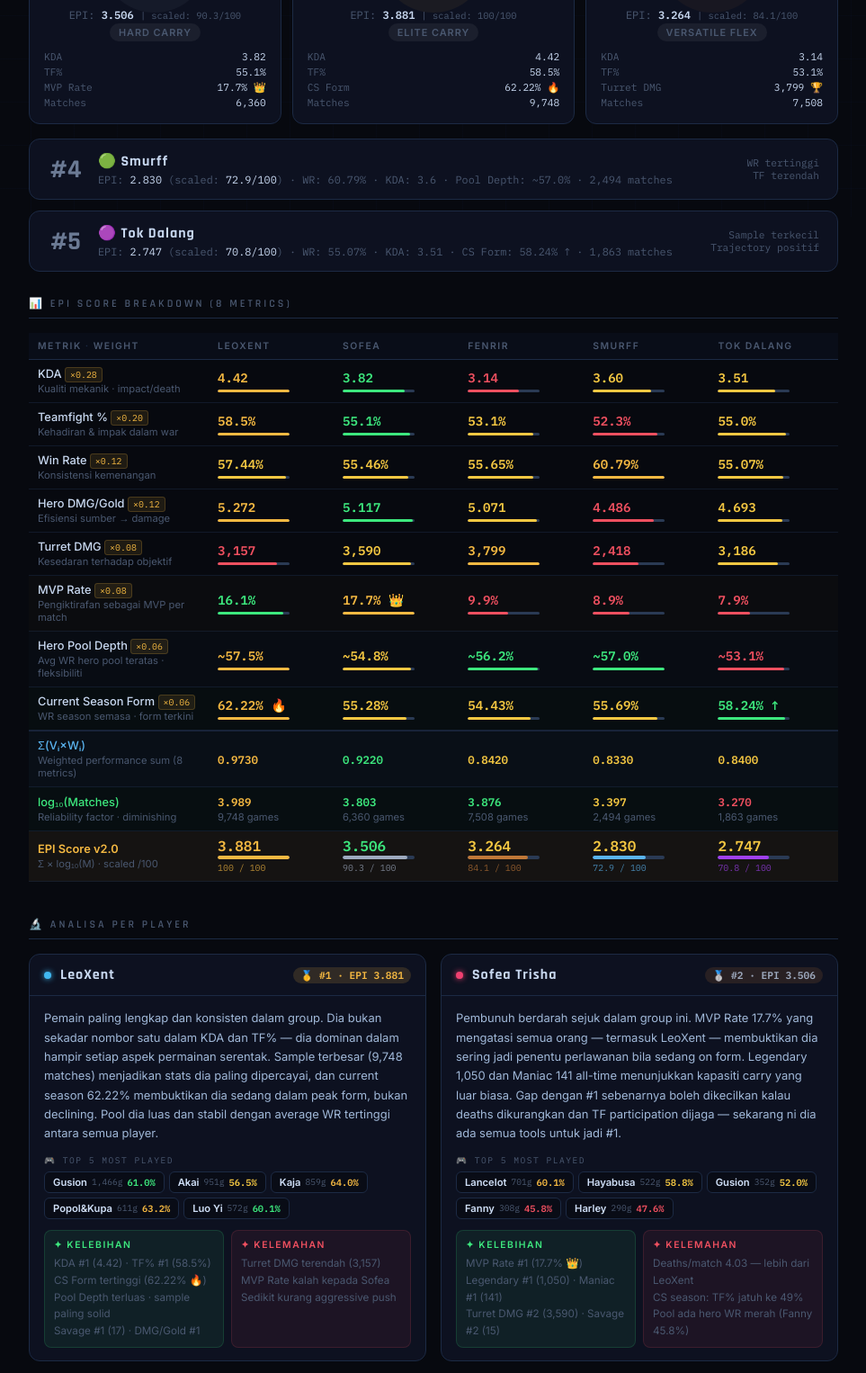
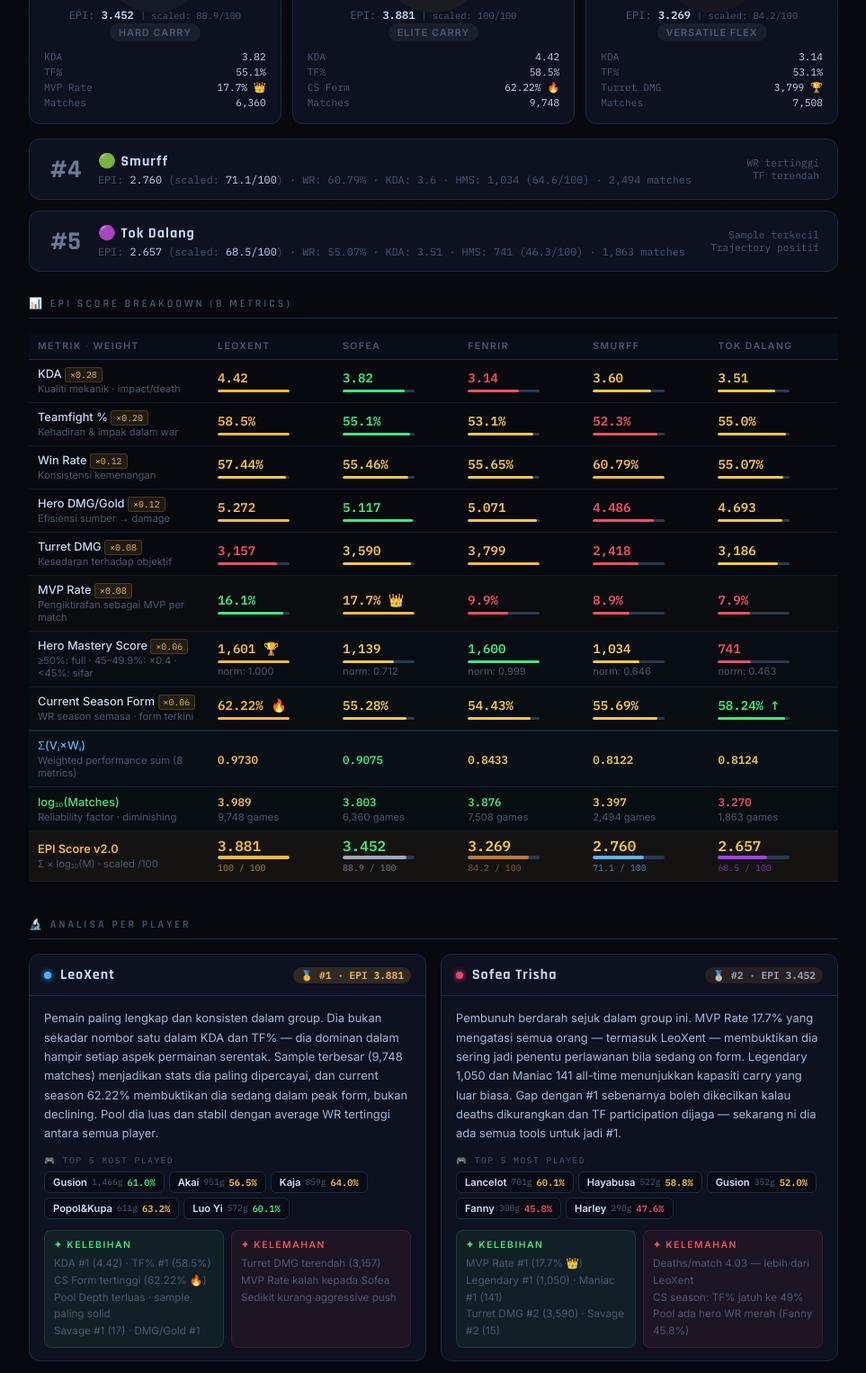
Before and after one commit to leoxent/mlbb-dashboard, a plain HTML site: page index.html in a window 1280 px wide. Shown: the part 559-2085 px from the top of the page at 90% size, without its empty margins (158-1121 px from the left). Drawn offline with Linux system fonts and the light colour scheme.

Commit message:
Add files via upload

```diff
--- a/index.html
+++ b/index.html
@@ -3,6 +3,7 @@
 <head>
 <meta charset="UTF-8">
 <meta name="viewport" content="width=device-width, initial-scale=1.0">
+<link rel="icon" type="image/png" href="favicon.png">
 <title>MLBB Player Ranking — EPI Formula</title>
 <link href="https://fonts.googleapis.com/css2?family=Rajdhani:wght@500;600;700&family=IBM+Plex+Mono:wght@400;600&family=Inter:wght@300;400;500;600&display=swap" rel="stylesheet">
 <style>
@@ -330,14 +331,14 @@ body::before {
     <div class="hdr">
       <div class="hdr-tag">Elite Performance Index · EPI v2.0 Formula</div>
       <h1>MLBB <span>Player</span> Ranking</h1>
-      <div class="hdr-sub">5 Players · 8-Metric Weighted Analysis · Objectively Scored</div>
+      <div class="hdr-sub">5 Players · 8-Metric Weighted Analysis · Hero Mastery Score (HMS) Pool Depth</div>
       <div class="formula-badge">
         <span class="f-eq">EPI</span>
         <span style="color:var(--dim)">= (</span>
         <span class="f-kda">KDA×0.28</span>
         <span style="color:var(--dim)">+</span>
         <span class="f-tf">TF%×0.20</span>
-        <span style="color:var(--dim)">+ WR×0.12 + DMG/Gold×0.12 + Turret×0.08 + MVPRate×0.08 + PoolDepth×0.06 + CSForm×0.06)</span>
+        <span style="color:var(--dim)">+ WR×0.12 + DMG/Gold×0.12 + Turret×0.08 + MVPRate×0.08 + HMS×0.06 + CSForm×0.06)</span>
         <span style="color:var(--dim)">×</span>
         <span class="f-rel">log₁₀(Matches)</span>
       </div>
@@ -356,7 +357,7 @@ body::before {
         <div class="pod-glow"></div>
         <div class="pod-rank">#2</div>
         <div class="pod-name">Sofea Trisha</div>
-        <div class="pod-epi">EPI: <span class="ev">3.506</span> <span class="es">| scaled: 90.3/100</span></div>
+        <div class="pod-epi">EPI: <span class="ev">3.452</span> <span class="es">| scaled: 88.9/100</span></div>
         <span class="pod-tag">Hard Carry</span>
         <div class="pod-stats">
           <div class="pod-stat-row"><span>KDA</span><span>3.82</span></div>
@@ -384,7 +385,7 @@ body::before {
         <div class="pod-glow"></div>
         <div class="pod-rank">#3</div>
         <div class="pod-name">Fenrir</div>
-        <div class="pod-epi">EPI: <span class="ev">3.264</span> <span class="es">| scaled: 84.1/100</span></div>
+        <div class="pod-epi">EPI: <span class="ev">3.269</span> <span class="es">| scaled: 84.2/100</span></div>
         <span class="pod-tag">Versatile Flex</span>
         <div class="pod-stats">
           <div class="pod-stat-row"><span>KDA</span><span>3.14</span></div>
@@ -400,7 +401,7 @@ body::before {
       <div class="rx-badge">#4</div>
       <div>
         <div class="rx-name">🟢 Smurff</div>
-        <div class="rx-score">EPI: <span>2.830</span> (scaled: <span>72.9/100</span>) · WR: 60.79% · KDA: 3.6 · Pool Depth: ~57.0% · 2,494 matches</div>
+        <div class="rx-score">EPI: <span>2.760</span> (scaled: <span>71.1/100</span>) · WR: 60.79% · KDA: 3.6 · HMS: 1,034 (64.6/100) · 2,494 matches</div>
       </div>
       <div style="margin-left:auto;font-size:0.7rem;color:var(--muted);text-align:right;font-family:'IBM Plex Mono',monospace;">WR tertinggi<br>TF terendah</div>
     </div>
@@ -408,7 +409,7 @@ body::before {
       <div class="rx-badge">#5</div>
       <div>
         <div class="rx-name">🟣 Tok Dalang</div>
-        <div class="rx-score">EPI: <span>2.747</span> (scaled: <span>70.8/100</span>) · WR: 55.07% · KDA: 3.51 · CS Form: 58.24% ↑ · 1,863 matches</div>
+        <div class="rx-score">EPI: <span>2.657</span> (scaled: <span>68.5/100</span>) · WR: 55.07% · KDA: 3.51 · HMS: 741 (46.3/100) · 1,863 matches</div>
       </div>
       <div style="margin-left:auto;font-size:0.7rem;color:var(--muted);text-align:right;font-family:'IBM Plex Mono',monospace;">Sample terkecil<br>Trajectory positif</div>
     </div>
@@ -481,14 +482,14 @@ body::before {
           <td><div class="sv lo" style="font-size:0.88rem;">8.9%</div><div style="height:3px;background:var(--dim);border-radius:2px;overflow:hidden;margin-top:4px;width:80px"><div style="height:100%;width:50.3%;background:var(--red);border-radius:2px"></div></div></td>
           <td><div class="sv lo" style="font-size:0.88rem;">7.9%</div><div style="height:3px;background:var(--dim);border-radius:2px;overflow:hidden;margin-top:4px;width:80px"><div style="height:100%;width:44.6%;background:var(--red);border-radius:2px"></div></div></td>
         </tr>
-        <!-- Pool Depth — NEW -->
+        <!-- Pool Depth — HMS sliding scale -->
         <tr style="background:rgba(90,180,240,0.018);">
-          <td><div class="cat">Hero Pool Depth <span class="w-tag">×0.06</span></div><div class="note">Avg WR hero pool teratas · fleksibiliti</div></td>
-          <td><div class="sv best" style="font-size:0.88rem;">~57.5%</div><div style="height:3px;background:var(--dim);border-radius:2px;overflow:hidden;margin-top:4px;width:80px"><div style="height:100%;width:100%;background:var(--gold);border-radius:2px"></div></div></td>
-          <td><div class="sv ok" style="font-size:0.88rem;">~54.8%</div><div style="height:3px;background:var(--dim);border-radius:2px;overflow:hidden;margin-top:4px;width:80px"><div style="height:100%;width:95.3%;background:var(--yellow);border-radius:2px"></div></div></td>
-          <td><div class="sv good" style="font-size:0.88rem;">~56.2%</div><div style="height:3px;background:var(--dim);border-radius:2px;overflow:hidden;margin-top:4px;width:80px"><div style="height:100%;width:97.7%;background:var(--green);border-radius:2px"></div></div></td>
-          <td><div class="sv good" style="font-size:0.88rem;">~57.0%</div><div style="height:3px;background:var(--dim);border-radius:2px;overflow:hidden;margin-top:4px;width:80px"><div style="height:100%;width:99.1%;background:var(--green);border-radius:2px"></div></div></td>
-          <td><div class="sv lo" style="font-size:0.88rem;">~53.1%</div><div style="height:3px;background:var(--dim);border-radius:2px;overflow:hidden;margin-top:4px;width:80px"><div style="height:100%;width:92.3%;background:var(--red);border-radius:2px"></div></div></td>
+          <td><div class="cat">Hero Mastery Score <span class="w-tag">×0.06</span></div><div class="note">≥50%: full · 45–49.9%: ×0.4 · &lt;45%: sifar</div></td>
+          <td><div class="sv best" style="font-size:0.88rem;">1,601 🏆</div><div style="height:3px;background:var(--dim);border-radius:2px;overflow:hidden;margin-top:4px;width:80px"><div style="height:100%;width:100%;background:var(--gold);border-radius:2px"></div></div><div class="note">norm: 1.000</div></td>
+          <td><div class="sv ok" style="font-size:0.88rem;">1,139</div><div style="height:3px;background:var(--dim);border-radius:2px;overflow:hidden;margin-top:4px;width:80px"><div style="height:100%;width:71.2%;background:var(--yellow);border-radius:2px"></div></div><div class="note">norm: 0.712</div></td>
+          <td><div class="sv good" style="font-size:0.88rem;">1,600</div><div style="height:3px;background:var(--dim);border-radius:2px;overflow:hidden;margin-top:4px;width:80px"><div style="height:100%;width:99.9%;background:var(--green);border-radius:2px"></div></div><div class="note">norm: 0.999</div></td>
+          <td><div class="sv ok" style="font-size:0.88rem;">1,034</div><div style="height:3px;background:var(--dim);border-radius:2px;overflow:hidden;margin-top:4px;width:80px"><div style="height:100%;width:64.6%;background:var(--yellow);border-radius:2px"></div></div><div class="note">norm: 0.646</div></td>
+          <td><div class="sv lo" style="font-size:0.88rem;">741</div><div style="height:3px;background:var(--dim);border-radius:2px;overflow:hidden;margin-top:4px;width:80px"><div style="height:100%;width:46.3%;background:var(--red);border-radius:2px"></div></div><div class="note">norm: 0.463</div></td>
         </tr>
         <!-- Current Season Form — NEW -->
         <tr style="background:rgba(61,232,126,0.018);">
@@ -503,10 +504,10 @@ body::before {
         <tr style="background:rgba(90,180,240,0.035);border-top:2px solid rgba(28,42,68,0.8);">
           <td><div class="cat" style="color:#5ab4f0;">Σ(Vᵢ×Wᵢ)</div><div class="note">Weighted performance sum (8 metrics)</div></td>
           <td><span class="sv best">0.9730</span></td>
-          <td><span class="sv good">0.9220</span></td>
-          <td><span class="sv ok">0.8420</span></td>
-          <td><span class="sv ok">0.8330</span></td>
-          <td><span class="sv ok">0.8400</span></td>
+          <td><span class="sv good">0.9075</span></td>
+          <td><span class="sv ok">0.8433</span></td>
+          <td><span class="sv ok">0.8122</span></td>
+          <td><span class="sv ok">0.8124</span></td>
         </tr>
         <!-- Log Factor -->
         <tr style="background:rgba(61,232,126,0.025);">
@@ -532,30 +533,30 @@ body::before {
           </td>
           <td>
             <div style="display:flex;flex-direction:column;gap:3px">
-              <span class="sv good" style="font-size:1rem;line-height:1">3.506</span>
-              <div style="height:4px;background:var(--dim);border-radius:2px;overflow:hidden;width:80px"><div style="height:100%;width:90.3%;background:var(--silver);border-radius:2px"></div></div>
-              <span style="font-family:'IBM Plex Mono',monospace;font-size:0.62rem;color:var(--silver);opacity:0.7">90.3 / 100</span>
+              <span class="sv good" style="font-size:1rem;line-height:1">3.452</span>
+              <div style="height:4px;background:var(--dim);border-radius:2px;overflow:hidden;width:80px"><div style="height:100%;width:88.9%;background:var(--silver);border-radius:2px"></div></div>
+              <span style="font-family:'IBM Plex Mono',monospace;font-size:0.62rem;color:var(--silver);opacity:0.7">88.9 / 100</span>
             </div>
           </td>
           <td>
             <div style="display:flex;flex-direction:column;gap:3px">
-              <span class="sv ok" style="font-size:1rem;line-height:1">3.264</span>
-              <div style="height:4px;background:var(--dim);border-radius:2px;overflow:hidden;width:80px"><div style="height:100%;width:84.1%;background:var(--bronze);border-radius:2px"></div></div>
-              <span style="font-family:'IBM Plex Mono',monospace;font-size:0.62rem;color:var(--bronze);opacity:0.7">84.1 / 100</span>
+              <span class="sv ok" style="font-size:1rem;line-height:1">3.269</span>
+              <div style="height:4px;background:var(--dim);border-radius:2px;overflow:hidden;width:80px"><div style="height:100%;width:84.2%;background:var(--bronze);border-radius:2px"></div></div>
+              <span style="font-family:'IBM Plex Mono',monospace;font-size:0.62rem;color:var(--bronze);opacity:0.7">84.2 / 100</span>
             </div>
           </td>
           <td>
             <div style="display:flex;flex-direction:column;gap:3px">
-              <span class="sv ok" style="font-size:1rem;line-height:1">2.830</span>
-              <div style="height:4px;background:var(--dim);border-radius:2px;overflow:hidden;width:80px"><div style="height:100%;width:72.9%;background:#5ab4f0;border-radius:2px"></div></div>
-              <span style="font-family:'IBM Plex Mono',monospace;font-size:0.62rem;color:#5ab4f0;opacity:0.7">72.9 / 100</span>
+              <span class="sv ok" style="font-size:1rem;line-height:1">2.760</span>
+              <div style="height:4px;background:var(--dim);border-radius:2px;overflow:hidden;width:80px"><div style="height:100%;width:71.1%;background:#5ab4f0;border-radius:2px"></div></div>
+              <span style="font-family:'IBM Plex Mono',monospace;font-size:0.62rem;color:#5ab4f0;opacity:0.7">71.1 / 100</span>
             </div>
           </td>
           <td>
             <div style="display:flex;flex-direction:column;gap:3px">
-              <span class="sv ok" style="font-size:1rem;line-height:1">2.747</span>
-              <div style="height:4px;background:var(--dim);border-radius:2px;overflow:hidden;width:80px"><div style="height:100%;width:70.8%;background:#a040f0;border-radius:2px"></div></div>
-              <span style="font-family:'IBM Plex Mono',monospace;font-size:0.62rem;color:#a040f0;opacity:0.7">70.8 / 100</span>
+              <span class="sv ok" style="font-size:1rem;line-height:1">2.657</span>
+              <div style="height:4px;background:var(--dim);border-radius:2px;overflow:hidden;width:80px"><div style="height:100%;width:68.5%;background:#a040f0;border-radius:2px"></div></div>
+              <span style="font-family:'IBM Plex Mono',monospace;font-size:0.62rem;color:#a040f0;opacity:0.7">68.5 / 100</span>
             </div>
           </td>
         </tr>
@@ -599,7 +600,7 @@ body::before {
         <div class="pc-header">
           <div class="pc-dot" style="background:var(--p4);box-shadow:0 0 6px var(--p4)"></div>
           <div class="pc-name">Sofea Trisha</div>
-          <div class="pc-rank-badge" style="background:rgba(192,120,56,0.15);color:var(--silver);">🥈 #2 · EPI 3.506</div>
+          <div class="pc-rank-badge" style="background:rgba(192,120,56,0.15);color:var(--silver);">🥈 #2 · EPI 3.452</div>
         </div>
         <div class="pc-body">
           <div class="verdict">Pembunuh berdarah sejuk dalam group ini. MVP Rate 17.7% yang mengatasi semua orang — termasuk LeoXent — membuktikan dia sering jadi penentu perlawanan bila sedang on form. Legendary 1,050 dan Maniac 141 all-time menunjukkan kapasiti carry yang luar biasa. Gap dengan #1 sebenarnya boleh dikecilkan kalau deaths dikurangkan dan TF participation dijaga — sekarang ni dia ada semua tools untuk jadi #1.</div>
@@ -627,7 +628,7 @@ body::before {
         <div class="pc-header">
           <div class="pc-dot" style="background:var(--p1);box-shadow:0 0 6px var(--p1)"></div>
           <div class="pc-name">Fenrir</div>
-          <div class="pc-rank-badge" style="background:rgba(192,120,56,0.15);color:var(--bronze);">🥉 #3 · EPI 3.264</div>
+          <div class="pc-rank-badge" style="background:rgba(192,120,56,0.15);color:var(--bronze);">🥉 #3 · EPI 3.269</div>
         </div>
         <div class="pc-body">
           <div class="verdict">Pemain yang paling objective-minded dalam group. Turret DMG tertinggi (3,799) dan Gold/min tertinggi (627) menggambarkan dia faham cara nak menang melalui struktur dan farming — bukan sekadar kills. Win streak 18 menunjukkan ketika dia masuk momentum, susah nak hentikan. Kelemahan utama dia adalah KDA yang paling rendah dalam group, menunjukkan positioning yang perlu diperbaiki — kalau selesaikan satu masalah tu, ranking dia boleh lompat ke atas.</div>
@@ -655,7 +656,7 @@ body::before {
         <div class="pc-header">
           <div class="pc-dot" style="background:var(--p5);box-shadow:0 0 6px var(--p5)"></div>
           <div class="pc-name">Smurff</div>
-          <div class="pc-rank-badge" style="background:rgba(107,122,148,0.15);color:var(--rank4);">#4 · EPI 2.830</div>
+          <div class="pc-rank-badge" style="background:rgba(107,122,148,0.15);color:var(--rank4);">#4 · EPI 2.761</div>
         </div>
         <div class="pc-body">
           <div class="verdict">Pemain tank/support paling konsisten dalam group, dengan Franco 900 games (61.2%) dan Edith 833 games (64.6%) sebagai tulang belakang pool dia. WR all-time 60.79% tertinggi dalam group tapi gaya bermain sebagai enabler bermakna dia kurang mendominasi dalam metrik individu seperti KDA dan damage. Pelakon yang solid dan reliable untuk team — bukan "carry" dalam erti kata konvensional, tapi kepentingan dia terhadap team susah diukur dengan angka semata-mata.</div>
@@ -683,7 +684,7 @@ body::before {
         <div class="pc-header">
           <div class="pc-dot" style="background:var(--p2);box-shadow:0 0 6px var(--p2)"></div>
           <div class="pc-name">Tok Dalang</div>
-          <div class="pc-rank-badge" style="background:rgba(107,122,148,0.15);color:var(--rank4);">#5 · EPI 2.747</div>
+          <div class="pc-rank-badge" style="background:rgba(107,122,148,0.15);color:var(--rank4);">#5 · EPI 2.656</div>
         </div>
         <div class="pc-body">
           <div class="verdict">Pemain yang paling sukar dinilai secara adil dalam group ini. Weighted sum dia (0.8400) sebenarnya lebih tinggi dari Smurff (0.8330) — bermakna secara per-game, kualiti permainan dia adalah kompetitif. Masalahnya hanya satu: sample terkecil (1,863 matches) yang menjatuhkan reliability factor. Current season dia menunjukkan trajectory yang paling positif dalam group — WR 58.24% (#2) dan KDA 3.9 adalah angka yang meyakinkan. Dengan lebih banyak ranked games, ranking dia akan naik secara natural.</div>
@@ -772,13 +773,13 @@ body::before {
 <div class="footer-methodology">
   <div class="footer-inner">
     <div class="footer-title">📐 Metodologi & Formula</div>
-    <div class="footer-subtitle">Elite Performance Index v2.0 (EPI) · 8-Metric Multivariate Weighted Analysis</div>
+    <div class="footer-subtitle">Elite Performance Index v2.0 (EPI) · 8-Metric · Hero Mastery Score (HMS) Pool Depth</div>
 
     <div class="meth-grid">
 
       <div class="meth-card">
         <div class="meth-card-title">🧮 Formula Utama — EPI v2.0</div>
-        <div class="meth-formula">EPI = Σ(Vᵢ × Wᵢ) × log₁₀(Matches)<br><br>= (KDA×0.28 + TF%×0.20 + WR×0.12<br>&nbsp;&nbsp;&nbsp;+ DMGratio×0.12 + Turret×0.08<br>&nbsp;&nbsp;&nbsp;+ MVPRate×0.08 + PoolDepth×0.06<br>&nbsp;&nbsp;&nbsp;+ CSForm×0.06)<br>&nbsp;&nbsp;× log₁₀(Total Matches)</div>
+        <div class="meth-formula">EPI = Σ(Vᵢ × Wᵢ) × log₁₀(Matches)<br><br>= (KDA×0.28 + TF%×0.20 + WR×0.12<br>&nbsp;&nbsp;&nbsp;+ DMGratio×0.12 + Turret×0.08<br>&nbsp;&nbsp;&nbsp;+ MVPRate×0.08 + HMS×0.06<br>&nbsp;&nbsp;&nbsp;+ CSForm×0.06)<br>&nbsp;&nbsp;× log₁₀(Total Matches)<br><br>HMS = Σ[ ln(M) × kredit(WR) ]<br>WR≥50%: (WR−50) · 45–49.9%: |WR−50|×0.4 · &lt;45%: 0</div>
         <div class="meth-text">
           Formula v2.0 mengembangkan EPI asal daripada 5 metrik kepada <strong>8 metrik</strong>, menambah MVP Rate, Hero Pool Depth, dan Current Season Form. Setiap metrik dinormalkan menggunakan nilai tertinggi dalam group sebagai benchmark (1.0) sebelum didarabkan weightage.
         </div>
@@ -791,7 +792,7 @@ body::before {
             <tr><td>Hero DMG / Gold</td><td class="wt"><div class="w-bar" style="width:12px;background:#f5b942;"></div>0.12</td><td style="color:var(--muted);font-size:0.72rem;">Efisiensi sumber kepada damage</td></tr>
             <tr><td>Turret DMG</td><td class="wt"><div class="w-bar" style="width:8px;background:#a040f0;"></div>0.08</td><td style="color:var(--muted);font-size:0.72rem;">Kesedaran terhadap objektif</td></tr>
             <tr><td>MVP Rate ✦NEW</td><td class="wt"><div class="w-bar" style="width:8px;background:#f5b942;"></div>0.08</td><td style="color:var(--muted);font-size:0.72rem;">Pengiktirafan impak dalam perlawanan</td></tr>
-            <tr><td>Pool Depth ✦NEW</td><td class="wt"><div class="w-bar" style="width:6px;background:#5ab4f0;"></div>0.06</td><td style="color:var(--muted);font-size:0.72rem;">Avg WR pool — fleksibiliti & adaptasi</td></tr>
+            <tr><td>Hero Mastery (HMS) ✦NEW</td><td class="wt"><div class="w-bar" style="width:6px;background:#5ab4f0;"></div>0.06</td><td style="color:var(--muted);font-size:0.72rem;">Σ[ln(M)×max(0,WR-50%)] — breadth+quality</td></tr>
             <tr><td>CS Form ✦NEW</td><td class="wt"><div class="w-bar" style="width:6px;background:#3de87e;"></div>0.06</td><td style="color:var(--muted);font-size:0.72rem;">WR season semasa — form terkini</td></tr>
           </tbody>
         </table>
@@ -829,8 +830,12 @@ body::before {
             <div style="font-size:0.76rem;color:#8aa8c8;line-height:1.6">Pengiktirafan impak dalam setiap perlawanan. Player yang kerap dapat MVP bukan sekadar bermain baik — mereka bermain baik <em>lebih baik dari semua orang</em> dalam game tu. Win Rate tinggi tak semestinya datang dari individu yang benar-benar carry.</div>
           </div>
           <div style="padding:10px 12px;background:rgba(90,180,240,0.06);border:1px solid rgba(90,180,240,0.15);border-radius:7px">
-            <div style="font-family:'IBM Plex Mono',monospace;font-size:0.62rem;color:#5ab4f0;letter-spacing:1px;text-transform:uppercase;margin-bottom:4px">Pool Depth × 0.06</div>
-            <div style="font-size:0.76rem;color:#8aa8c8;line-height:1.6">Fleksibiliti hero pool adalah aset dalam ranked. Player yang hanya bagus dengan 1-2 hero mudah di-counter dengan ban. Pool depth yang luas dan konsisten menunjukkan pemahaman game yang lebih menyeluruh.</div>
+            <div style="font-family:'IBM Plex Mono',monospace;font-size:0.62rem;color:#5ab4f0;letter-spacing:1px;text-transform:uppercase;margin-bottom:4px">Hero Mastery Score (HMS) × 0.06</div>
+            <div style="font-size:0.76rem;color:#8aa8c8;line-height:1.6">Formula: <strong style="color:var(--gold)">Σ[ ln(M) × kredit(WR) ]</strong> per hero.<br>
+            · WR ≥ 50% → kredit penuh: <code style="color:var(--gold)">(WR − 50)</code><br>
+            · WR 45–49.9% → kredit separa ×0.4: <code style="color:var(--yellow)">|WR − 50| × 0.4</code><br>
+            · WR &lt; 45% → sifar, tak contribute<br>
+            Ini mengukur <em>berapa ramai hero yang player betul-betul mahir</em> — hero susah yang struggle sedikit (45–49%) tetap diberi kredit kecil, tapi hero yang fail teruk tidak dikira.</div>
           </div>
           <div style="padding:10px 12px;background:rgba(61,232,126,0.05);border:1px solid rgba(61,232,126,0.12);border-radius:7px">
             <div style="font-family:'IBM Plex Mono',monospace;font-size:0.62rem;color:#3de87e;letter-spacing:1px;text-transform:uppercase;margin-bottom:4px">Current Season Form × 0.06</div>
```
